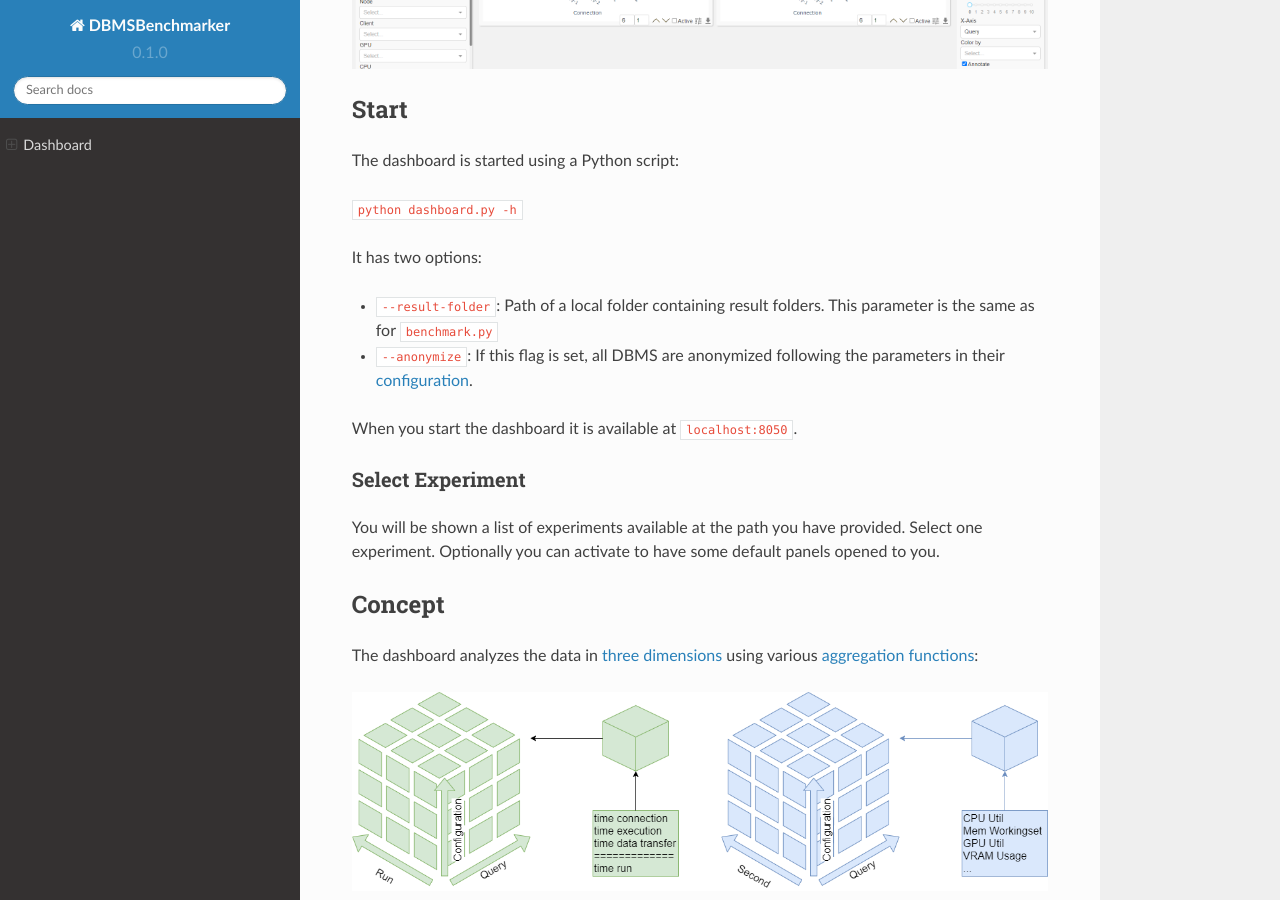
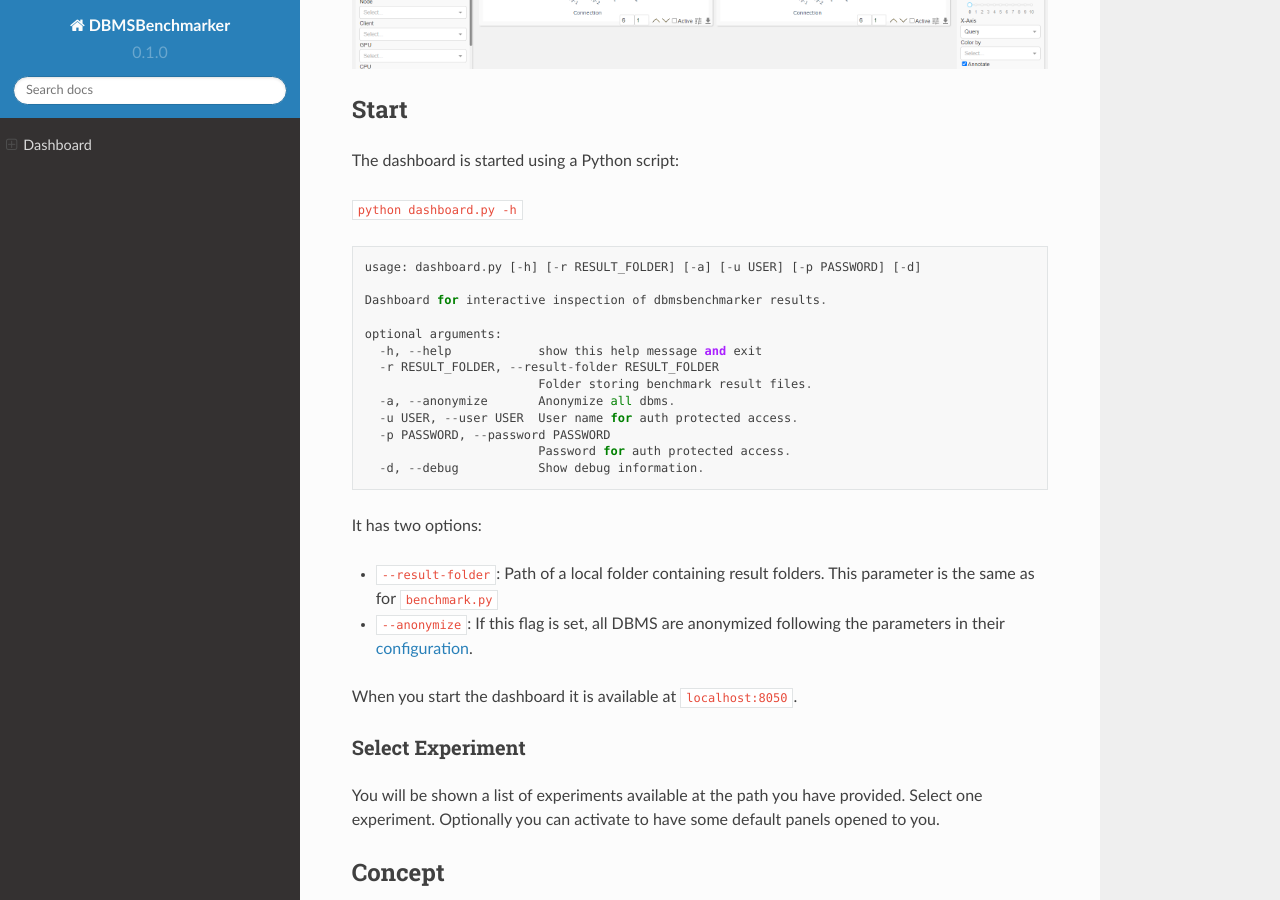
Before and after one commit to Beuth-Erdelt/DBMS-Benchmarker, a Sphinx documentation site: the page built from docs/Dashboard.md, in a window 1280 px wide and 900 px high, scrolled down 412 px. Built offline with Sphinx 7.4.7 and the Read the Docs theme 2.0.0, drawn with Linux system fonts in a browser that asks for light colours; pages that are not in the unit, such as notebooks, are missing from menus.

````diff
--- a/docs/Dashboard.md
+++ b/docs/Dashboard.md
@@ -12,7 +12,8 @@
 
 `python dashboard.py -h`
 
-```usage: aio-app.py [-h] [-r RESULT_FOLDER] [-a]
+```
+usage: dashboard.py [-h] [-r RESULT_FOLDER] [-a] [-u USER] [-p PASSWORD] [-d]
 
 Dashboard for interactive inspection of dbmsbenchmarker results.
 
@@ -21,6 +22,10 @@
   -r RESULT_FOLDER, --result-folder RESULT_FOLDER
                         Folder storing benchmark result files.
   -a, --anonymize       Anonymize all dbms.
+  -u USER, --user USER  User name for auth protected access.
+  -p PASSWORD, --password PASSWORD
+                        Password for auth protected access.
+  -d, --debug           Show debug information.
 ```
 
 It has two options:
--- a/docs/index.rst
+++ b/docs/index.rst
@@ -1,6 +1,7 @@
 .. toctree::
     :maxdepth: 2
     :caption: Table of Contents:
+    :collapse_navigation: False
 
     ../README.md
     ...
````
Also changed, not shown: docs/Evaluations.md (+1 -1 lines).
